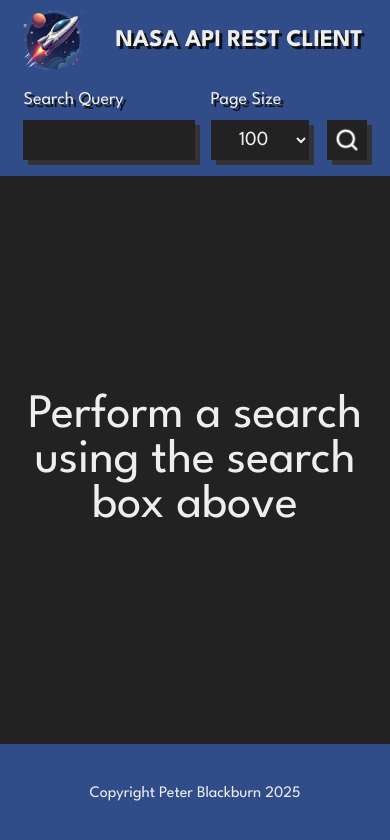
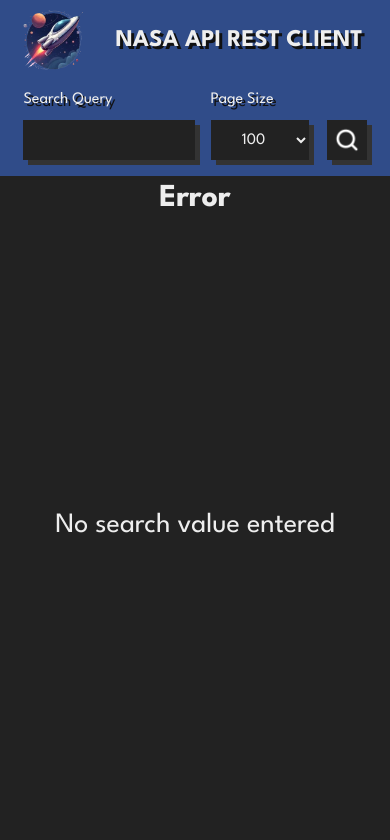
Before and after one commit to ProfessorPicard/ci527-rest-client, a plain HTML site: page index.html in a window 390 px wide. Both pictures are taken after a click on the picture 346 px from the left and 140 px from the top of the page. Drawn offline with Linux system fonts and the light colour scheme.

Commit message:
Changed logo to webp Removed unused fonts Refactored CSS Removed page footer Changed a few font sizes and removed unused CSS variables Added code comments

```diff
--- a/css/meta.css
+++ b/css/meta.css
@@ -98,7 +98,7 @@
 
 .descriptionHeader {
     flex: 0 0 60px;
-    font-size: 1.4em;
+    font-size: 1.2em;
     height: 60px;
     width: 100%;
     align-content: center;
@@ -108,7 +108,7 @@
 
 #metaDescriptionContent {
     flex: 1 1 auto;
-    font-size: 1.2em;
+    font-size: 1em;
     color: var(--primaryFontColor);
     width: 100%;
 }
--- a/css/page.css
+++ b/css/page.css
@@ -22,12 +22,6 @@
 }
 
 @font-face {
-	font-family: bodyFontMobile;
-	src: url(../fonts/LeagueSpartan-Regular.ttf);
-	font-display: swap;
-}
-
-@font-face {
 	font-family: headerFont;
 	src: url(../fonts/LeagueSpartan-Bold.ttf);
 	font-display: swap;
@@ -42,7 +36,7 @@ body, html {
 	height: 100%;
 	background-color: #111;
 	font-size: var(--bodyTextSize);
-	font-family: bodyFontMobile, sans-serif;
+	font-family: bodyFont, sans-serif;
 }
 
 h1, h2, h3, h4 {
@@ -93,7 +87,7 @@ h2 { font-size: 20px; }
 	height: 100%;
 	width: auto;
 	margin-right: 2em;
-	content: url("../images/logoSmall.png");
+	content: url("../images/logoSmall.webp");
 	object-fit: contain;
 }
 
@@ -122,33 +116,38 @@ h2 { font-size: 20px; }
 
 #statusContainer {
 	flex: 1 1 auto;
-	width: 100%;
+	width: 96%;
+	padding: 2%;
 	background-color: var(--primaryColor);
 	display: flex;
 	flex-direction: column;
-	justify-content: center;
 	text-align: center;
 	color: var(--primaryFontColor);
-	font-size: 3em;
+}
+
+#statusTitle {
+	color: var(--primaryFontColor);
+	font-size: 2em;
+	font-family: headerFont, sans-serif;
+	flex: none;
+	height: auto;
+	width: 100%;
+}
+
+#statusDescription {
+	color: var(--primaryFontColor);
+	font-size: 1.75em;
+	font-family: bodyFont, sans-serif;
+	height: auto;
+	flex: auto;
+	width: 100%;
+	align-content: center;
 }
 
 #overlayContent {
 	margin: auto auto;
 	width: 80%;
 	height: 80%;
-}
-
-#pageFooter {
-	width: 100%;
-	height: 100px;
-	background-color: var(--secondary-color);
-	flex: none;
-	text-align: center;
-	font-size: var(--bodyTextSize);
-	line-height: var(--bodyLineHeight);
-	font-family: bodyFontMobile, sans-serif;
-	color: var(--primaryFontColor);
-	align-content: center;
 }
 
 #returnToTop {
@@ -204,10 +203,10 @@ h2 { font-size: 20px; }
 	height: 40px;
 	padding: 0 1%;
 	width: 98%;
-	font-size: 20px;
+	font-size: 1em;
 	background-color: var(--primaryColor);
 	color: var(--primaryFontColor);
-	font-family: bodyFontMobile, sans-serif;
+	font-family: bodyFont, sans-serif;
 	border: none;
 	outline: var(--primaryFontColor);
 }
@@ -234,8 +233,8 @@ h2 { font-size: 20px; }
 	line-height: 40px;
 	align-content: center;
 	width: 100%;
-	font-size: 18px;
-	font-family: bodyFontMobile, sans-serif;
+	font-size: 1em;
+	font-family: bodyFont, sans-serif;
 	color: var(--primaryFontColor);
 	text-shadow: 3px 3px #111;
 }
@@ -264,7 +263,7 @@ h2 { font-size: 20px; }
 	#logoContainer img {
 		height: 150px;
 		width: 300px;
-		content: url("../images/logo.png");
+		content: url("../images/logo.webp");
 		object-fit: contain;
 	}
 
--- a/css/search.css
+++ b/css/search.css
@@ -108,7 +108,6 @@
 		padding-left: 1em;
 		text-align: left;
 		align-content: center;
-		font-size: var(--bodyTextSizeLarge);
 		line-height: var(--bodyLineHeight);
 	}
 
@@ -128,6 +127,7 @@
 		padding: .5em 1%;
 	}
 
+	.searchResult { cursor: pointer; }
 	.searchResult:hover { box-shadow: 0 0 0 5px var(--secondary-color);	}
 	.searchResult:hover .resultTitle { visibility: visible;	}
 	.searchResult img {
--- a/index.html
+++ b/index.html
@@ -1,30 +1,46 @@
 <!doctype html>
 <html lang="en">
     <head>
+        <!-- Setting viewport to device width and scaling. Useful for mobile devices -->
         <meta name="viewport" content="width=device-width, initial-scale=1">
+
+        <!-- Meta page description and page title to describe the website content -->
         <meta name="description" content="Example rest client for the NASA image and video API">
         <title>NASA image and video API client - CI527</title>
 
+        <!-- Pre=loading web fonts to improve speed -->
+        <link rel="preload" href="fonts/LeagueSpartan-Bold.ttf" as="font" type="font/ttf" crossorigin>
+        <link rel="preload" href="fonts/LeagueSpartan-Regular.ttf" as="font" type="font/ttf" crossorigin>
+
+        <!-- Page and Search stylesheets -->
         <link rel="stylesheet" href="css/page.css">
         <link rel="stylesheet" href="css/search.css">
+
+        <!-- Stop render blocking of meta.css to improve load speed, renders when needed -->
         <link rel="preload" href="css/meta.css" as="style" onload="this.onload=null;this.rel='stylesheet'">
         <noscript><link rel="stylesheet" href="css/meta.css"></noscript>
 
+        <!-- Favicons -->
         <link rel="icon" href="favicon.ico" sizes="any">
         <link rel="icon" href="icon.svg" type="image/svg+xml">
         <link rel="apple-touch-icon" href="icon.webp">
     </head>
 
     <body>
+    <!-- Page anchor for scroll to top button -->
         <a id="top"></a>
+        <!-- Main page container -->
         <div id="pageContainer">
+            <!-- Header Container -->
             <header id="topHeader">
 
+                <!-- Logo container, shows text and small logo when in mobile mode and large logo when in desktop mode -->
                 <div id="logoContainer">
-            <img src="./images/logoSmall.png" width="100" height="100" alt="NASA Api rest client logo">
+                    <img src="./images/logoSmall.webp" width="100" height="100" alt="NASA Api rest client logo">
                     <h1>NASA API REST CLIENT</h1>
                 </div>
 
+                <!-- Contains the search box, page size selector and the search button -->
                 <div id="searchFormContainer">
                     <div class="form-container search-container">
                         <label class="label" for="searchTxt">Search Query</label>
@@ -47,6 +63,7 @@
 
             </header>
 
+            <!-- Contains the details of the search performed as well as the pagination buttons and page info -->
             <div id="searchInfoContainer">
                 <div id="searchDetails"></div>
                 <div id="page_nav_container">
@@ -56,18 +73,29 @@
                 </div>
             </div>
 
+            <!-- Contains the status overlay which handles errors and user feedback. contains the title and description -->
             <div id="statusContainer">
-        Perform a search using the search box above
+                <div id="statusTitle">
+                    Tip
                 </div>
 
+
+                <div id="statusDescription">
+                    Please use the search area to perform a search. Results will be displayed here.
+                </div>
+            </div>
+
+            <!-- Contains all the search results for the search -->
             <div id="searchContent">
             </div>
 
+            <!-- Contains the return to top button -->
             <div id="returnToTop">
                 <span>Scroll to Top</span>
                 <a href="#top"><img id="returnBtn" class="shadow-highlight" src="images/up.webp" alt="Scroll to top button" width="64" height="64"></a>
             </div>
 
+            <!-- Contains all the metadata for the selected image and displays it accordingly -->
             <div id="metaDataOverlay">
                 <div id="topContainer">
                     <img id="metaClose" class="shadow-highlight" src="images/prev.webp" alt="Close picture metadata" width="64" height="64">
@@ -106,12 +134,10 @@
                 </div>
             </div>
 
-    <footer id="pageFooter">Copyright Peter Blackburn 2025</footer>
-
         </div>
 
 
-
+        <!-- Load the javascript after all page elements are loaded -->
         <script src="scripts/rest_client.js"></script>
     </body>
 </html>
--- a/scripts/rest_client.js
+++ b/scripts/rest_client.js
@@ -4,6 +4,9 @@ const search_endpoint = "https://images-api.nasa.gov/search?q={search}&page={pag
 
 const _target = document.querySelector("#searchContent");
 const _status = document.querySelector("#statusContainer");
+const _statusTitle = document.querySelector("#statusTitle");
+const _statusDescription = document.querySelector("#statusDescription");
+
 const _overlay = document.querySelector("#metaDataOverlay");
 const _searchInfoContEle = document.querySelector("#searchInfoContainer");
 const _returnTopEle = document.querySelector("#returnToTop");
@@ -50,7 +53,7 @@ function search_url(url) {
 
 async function getResponse(requestUrl) {
 
-    showStatus("Loading");
+    showStatus("Loading", "Searching for '" + _searchQuery + "'");
     enableSearch(false);
     _target.innerHTML = "";
 
@@ -63,15 +66,38 @@ async function getResponse(requestUrl) {
 
     fetch(requestUrl, options)
         .then(response => {
-            if (!response.ok) {
-                throw new Error('Network response was not ok');
+            switch (response.status) {
+                case 200:
+                    const contentType = response.headers.get('content-type');
+                    if (contentType && contentType.includes('application/json')) {
+                        return response.json();
+                    } else {
+                        handleError('Response is not JSON')
+                        break;
+                    }
+                case 400:
+                    handleError('400 - Bad request')
+                    break;
+                case 404:
+                    handleError('404 - The requested resource does not exist')
+                    break;
+                case 500:
+                case 502:
+                case 503:
+                case 504:
+                    handleError('500 - Internal server error')
+                    break;
             }
-            const contentType = response.headers.get('content-type');
-            if (contentType && contentType.includes('application/json')) {
-                return response.json();
-            } else {
-                throw new Error('Response is not JSON');
-            }
+            // if (!response.ok) {
+            //     handleError('Invalid network response')
+            // }
+            // const contentType = response.headers.get('content-type');
+            // if (contentType && contentType.includes('application/json')) {
+            //     return response.json();
+            // } else {
+            //     handleError('Response is not JSON')
+            //     throw new Error('Response is not JSON');
+            // }
         }).then(json => {
             parseJson(json);
         }).catch(console.error);
@@ -87,7 +113,7 @@ function parseJson(json) {
     let prevUrl = "";
 
     if (items.length === 0) {
-        showStatus("No items found, try again");
+        showStatus("Search Error", "No items found for query '" + _searchQuery + "'");
         enableSearch(true);
         return;
     }
@@ -182,6 +208,7 @@ function parseJson(json) {
         else if(origSrc !== "")
             thumbEle.src = origSrc;
 
+        thumbEle.loading = "lazy";
         thumbEle.width = thumbWidth;
         thumbEle.height = thumbHeight;
         thumbEle.alt = "Retrieved image " + (i + 1) + " of " + items.length;
@@ -218,8 +245,6 @@ function parseJson(json) {
     _prevEle.style.visibility = (prevUrl === "") ? "hidden" : "visible";
 
     showTarget();
-    _status.textContent = "Perform a search using the search box above";
-
     enableSearch(true);
 }
 
@@ -231,13 +256,14 @@ function showTarget() {
     _returnTopEle.style.display = "flex";
 }
 
-function showStatus(statusValue) {
-    _status.innerHTML = statusValue;
+function showStatus(statusTitle, statusDescription) {
     _overlay.style.display = "none";
     _target.style.display = "none";
     _status.style.display = "flex";
     _searchInfoContEle.style.display = "none";
     _returnTopEle.style.display = "none";
+    _statusTitle.textContent = statusTitle;
+    _statusDescription.textContent = statusDescription;
 }
 
 function showMetaOverlay() {
@@ -254,7 +280,7 @@ function searchFn() {
     if(searchVal !== "") {
         search_request(searchVal, _pageSize, 1);
     } else {
-        console.log("no input");
+        handleError('No search value entered')
     }
 }
 
@@ -275,6 +301,10 @@ function getUrlParameters(queryString) {
     _currPage = params.get("page");
     _searchQuery = params.get("q");
     _pageSize = params.get("page_size");
+}
+
+function handleError(errorDescription) {
+    showStatus("Error", errorDescription);
 }
 
 _searchTxt.addEventListener("keypress", function(event) {
```
Also changed, not shown: fonts/LeagueSpartan-Light.ttf (deleted), fonts/LeagueSpartan-Thin.ttf (deleted), fonts/LibreBaskerville-Regular.ttf (deleted), images/logo.png (deleted), images/logo.webp (added), images/logoSmall.png (deleted), images/logoSmall.webp (added). Lines whose indentation alone changed are shown as unchanged.
